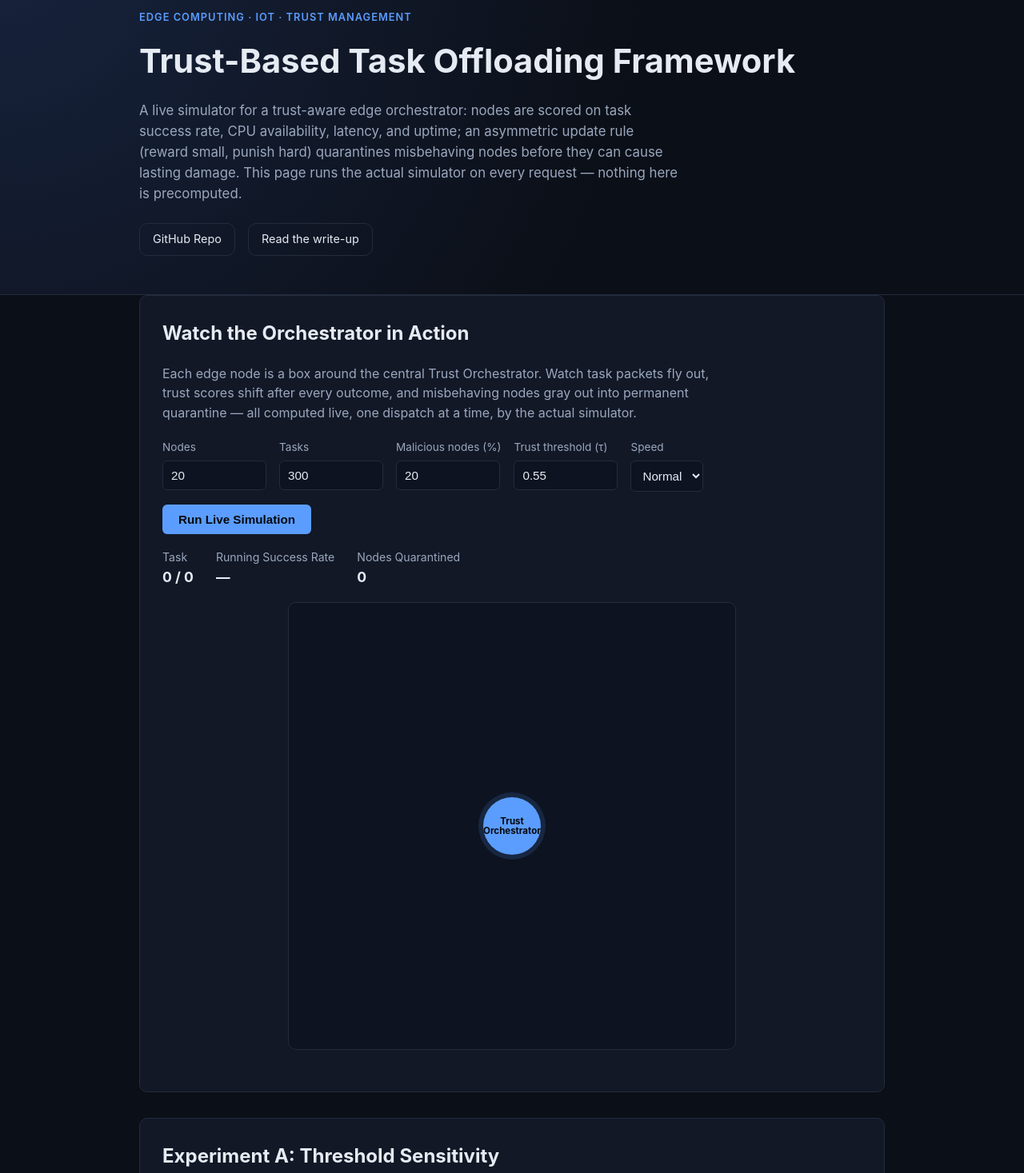
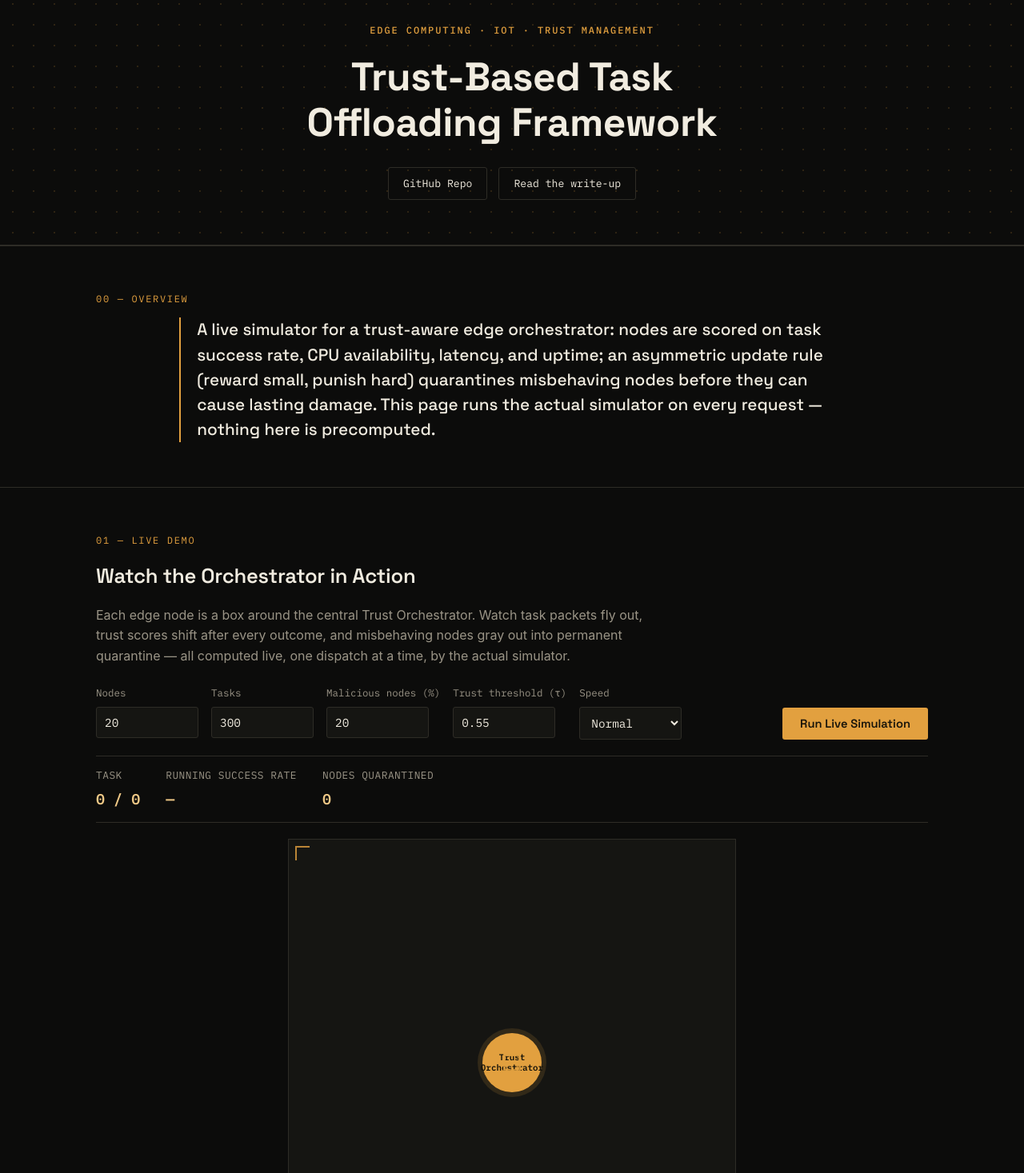
Before and after one commit to MridhiniM/Trust-Based-Task-Offloading-in-IOT-Devices, a plain HTML site: page frontend/index.html in a window 1280 px wide. Shown: the part 60-1527 px from the top of the page at 80% size. Drawn offline with nearby package versions, Linux system fonts and the light colour scheme; no server answers.

Commit message:
Redesign demo frontend: editorial layout, amber/charcoal palette
Moves away from the boxed-card SaaS-dashboard look: sections are now
divider-separated with numbered kicker labels instead of rounded
background panels, the hero heading is centered with a dot-grid texture,
and the intro copy gets its own dedicated overview section styled as a
left-accent-bar callout. Swaps the blue palette for a warmer
amber/charcoal one (Space Grotesk display font, IBM Plex Mono for labels
and numeric readouts), sharpens corners across inputs/buttons/chart
cards, and adds HUD-style corner brackets on the network diagram. Chart
colors and the network diagram's trusted/suspicious/quarantined states
are recolored to match.

Verified with a scratch Playwright screenshot pass (static + full live
simulation run) against the local frontend -- no console errors, node
diagram and charts render correctly under the new palette.

```diff
--- a/frontend/app.js
+++ b/frontend/app.js
@@ -1,8 +1,8 @@
 const API_BASE_URL = "https://trust-offload-api-production.up.railway.app";
 
 const CHART_COLORS = {
-  trust: "#5b9dff",
-  baseline: "#ff6b6b",
+  trust: "#e2a03f",
+  baseline: "#cf5d45",
 };
 
 // Mirrors trust_offload/trust.py's TRUSTED_CUTOFF / QUARANTINE_CUTOFF.
--- a/frontend/index.html
+++ b/frontend/index.html
@@ -5,38 +5,49 @@
   <meta name="viewport" content="width=device-width, initial-scale=1" />
   <title>TBTOF — Trust-Based Task Offloading</title>
   <meta name="description" content="Interactive demo of a trust-based task offloading framework for edge/IoT networks." />
+  <link rel="preconnect" href="https://fonts.googleapis.com" />
+  <link rel="preconnect" href="https://fonts.gstatic.com" crossorigin />
+  <link href="https://fonts.googleapis.com/css2?family=Space+Grotesk:wght@500;600;700&family=IBM+Plex+Mono:wght@400;500;600&display=swap" rel="stylesheet" />
   <link rel="stylesheet" href="style.css" />
 </head>
 <body>
   <header class="hero">
+    <div class="container hero-inner">
+      <p class="eyebrow">Edge Computing &middot; IoT &middot; Trust Management</p>
+      <h1>Trust-Based Task<br />Offloading Framework</h1>
+      <nav class="hero-links">
+        <a href="https://github.com/MridhiniM/Trust-Based-Task-Offloading-in-IOT-Devices" target="_blank" rel="noopener">GitHub Repo</a>
+        <a href="https://github.com/MridhiniM/Trust-Based-Task-Offloading-in-IOT-Devices#readme" target="_blank" rel="noopener">Read the write-up</a>
+      </nav>
+    </div>
+  </header>
+
+  <section class="section overview" id="overview-panel">
     <div class="container">
-      <p class="eyebrow">Edge Computing &middot; IoT &middot; Trust Management</p>
-      <h1>Trust-Based Task Offloading Framework</h1>
+      <span class="kicker">00 — Overview</span>
       <p class="lede">
         A live simulator for a trust-aware edge orchestrator: nodes are scored on task success rate,
         CPU availability, latency, and uptime; an asymmetric update rule (reward small, punish hard)
         quarantines misbehaving nodes before they can cause lasting damage. This page runs the actual
         simulator on every request — nothing here is precomputed.
       </p>
-      <div class="hero-links">
-        <a href="https://github.com/MridhiniM/Trust-Based-Task-Offloading-in-IOT-Devices" target="_blank" rel="noopener">GitHub Repo</a>
-        <a href="https://github.com/MridhiniM/Trust-Based-Task-Offloading-in-IOT-Devices#readme" target="_blank" rel="noopener">Read the write-up</a>
     </div>
-    </div>
-  </header>
+  </section>
 
-  <main class="container">
+  <main>
 
-    <section class="panel" id="live-panel">
+    <section class="section" id="live-panel">
+      <div class="container">
+        <span class="kicker">01 — Live Demo</span>
         <h2>Watch the Orchestrator in Action</h2>
-      <p class="panel-desc">
+        <p class="section-desc">
           Each edge node is a box around the central Trust Orchestrator. Watch task packets fly out,
           trust scores shift after every outcome, and misbehaving nodes gray out into permanent
           quarantine — all computed live, one dispatch at a time, by the actual simulator.
         </p>
 
         <form id="live-form" class="controls viz-controls-row">
-        <div style="display:flex; gap:16px; flex-wrap:wrap;">
+          <div class="controls-fields">
             <label>Nodes
               <input type="number" id="live_n_nodes" value="20" min="6" max="36" />
             </label>
@@ -91,11 +102,14 @@
             </div>
           </div>
         </div>
+      </div>
     </section>
 
-    <section class="panel" id="threshold-panel">
-      <h2>Experiment A: Threshold Sensitivity</h2>
-      <p class="panel-desc">
+    <section class="section" id="threshold-panel">
+      <div class="container">
+        <span class="kicker">02 — Experiment A</span>
+        <h2>Threshold Sensitivity</h2>
+        <p class="section-desc">
           Sweeps the trust threshold and plots overall task success rate — computed live, not
           a static image. Success rate rises gradually as the threshold increases (a low
           threshold measurably costs you, since misbehaving nodes keep getting some traffic for
@@ -107,11 +121,14 @@
         <div class="chart-card wide">
           <canvas id="threshold-chart"></canvas>
         </div>
+      </div>
     </section>
 
-    <section class="panel" id="saturation-panel">
-      <h2>Experiment D: Resilience to Saturation</h2>
-      <p class="panel-desc">
+    <section class="section" id="saturation-panel">
+      <div class="container">
+        <span class="kicker">03 — Experiment D</span>
+        <h2>Resilience to Saturation</h2>
+        <p class="section-desc">
           Fixes a 500-node population and sweeps the fraction of malicious nodes from 0% to 50%,
           comparing overall success rate between the trust-based scheduler and the random baseline.
         </p>
@@ -119,10 +136,13 @@
         <div class="chart-card wide">
           <canvas id="saturation-chart"></canvas>
         </div>
+      </div>
     </section>
 
-    <section class="panel" id="about-panel">
-      <h2>How it works</h2>
+    <section class="section" id="about-panel">
+      <div class="container">
+        <span class="kicker">04 — Reference</span>
+        <h2>How It Works</h2>
         <div class="about-grid">
           <div>
             <h3>Trust score</h3>
@@ -142,6 +162,7 @@
           this simulation's Experiment A differs in shape from the paper's) are in the
           <a href="https://github.com/MridhiniM/Trust-Based-Task-Offloading-in-IOT-Devices#readme" target="_blank" rel="noopener">repo README</a>.
         </p>
+      </div>
     </section>
 
   </main>
--- a/frontend/style.css
+++ b/frontend/style.css
@@ -1,12 +1,18 @@
 :root {
-  --bg: #0b0f17;
-  --bg-panel: #121826;
-  --border: #232c3d;
-  --text: #e6ebf3;
-  --text-dim: #9aa7bd;
-  --accent: #5b9dff;
-  --accent-2: #ff6b6b;
-  --radius: 10px;
+  --bg: #0c0c0b;
+  --bg-raised: #151512;
+  --border: #2e2c26;
+  --text: #f1ece0;
+  --text-dim: #9a9486;
+  --accent: #e2a03f;
+  --accent-soft: #f0c987;
+  --accent-2: #cf5d45;
+  --success: #83a869;
+  --radius: 3px;
+
+  --font-display: "Space Grotesk", -apple-system, BlinkMacSystemFont, sans-serif;
+  --font-mono: "IBM Plex Mono", ui-monospace, SFMono-Regular, Menlo, monospace;
+  --font-body: -apple-system, BlinkMacSystemFont, "Segoe UI", Helvetica, Arial, sans-serif;
 }
 
 * { box-sizing: border-box; }
@@ -15,141 +21,209 @@ body {
   margin: 0;
   background: var(--bg);
   color: var(--text);
-  font-family: -apple-system, BlinkMacSystemFont, "Segoe UI", Roboto, Helvetica, Arial, sans-serif;
-  line-height: 1.55;
+  font-family: var(--font-body);
+  line-height: 1.6;
 }
 
 .container {
-  max-width: 980px;
+  max-width: 1080px;
   margin: 0 auto;
-  padding: 0 24px;
+  padding: 0 20px;
 }
 
+/* ---- Hero ---- */
+
 .hero {
-  padding: 72px 0 48px;
+  padding: 88px 0 56px;
+  text-align: center;
+  background-image:
+    radial-gradient(circle, rgba(226, 160, 63, 0.16) 1px, transparent 1px);
+  background-size: 26px 26px;
+  background-position: center top;
   border-bottom: 1px solid var(--border);
-  background: radial-gradient(circle at top left, #17233d 0%, var(--bg) 60%);
 }
 
+.hero-inner { display: flex; flex-direction: column; align-items: center; }
+
 .eyebrow {
+  font-family: var(--font-mono);
   color: var(--accent);
   text-transform: uppercase;
-  letter-spacing: 0.08em;
-  font-size: 0.8rem;
-  font-weight: 600;
-  margin: 0 0 12px;
+  letter-spacing: 0.16em;
+  font-size: 0.75rem;
+  font-weight: 500;
+  margin: 0 0 20px;
 }
 
 .hero h1 {
-  font-size: clamp(1.8rem, 4vw, 2.6rem);
-  margin: 0 0 16px;
+  font-family: var(--font-display);
+  font-weight: 700;
+  font-size: clamp(2rem, 5vw, 3.1rem);
+  line-height: 1.15;
+  margin: 0 0 28px;
+  max-width: 16ch;
+  letter-spacing: -0.01em;
 }
 
-.lede {
-  color: var(--text-dim);
-  max-width: 680px;
-  font-size: 1.05rem;
-}
-
-.hero-links { margin-top: 24px; display: flex; gap: 16px; flex-wrap: wrap; }
+.hero-links { display: flex; gap: 14px; flex-wrap: wrap; justify-content: center; }
 
 .hero-links a {
+  font-family: var(--font-mono);
+  font-size: 0.82rem;
   color: var(--text);
   text-decoration: none;
   border: 1px solid var(--border);
-  padding: 8px 16px;
+  padding: 9px 18px;
   border-radius: var(--radius);
-  font-size: 0.9rem;
-  transition: border-color 0.15s;
+  transition: border-color 0.15s, color 0.15s;
 }
 
-.hero-links a:hover { border-color: var(--accent); }
+.hero-links a:hover { border-color: var(--accent); color: var(--accent-soft); }
 
-main { padding: 48px 0; }
+/* ---- Overview / lede ---- */
 
-.panel {
-  background: var(--bg-panel);
-  border: 1px solid var(--border);
-  border-radius: var(--radius);
-  padding: 28px;
-  margin-bottom: 32px;
+.overview { padding: 44px 0 48px; }
+
+.lede {
+  font-family: var(--font-display);
+  font-weight: 500;
+  color: var(--text);
+  font-size: 1.3rem;
+  line-height: 1.5;
+  max-width: 62ch;
+  margin: 0 auto;
+  padding-left: 20px;
+  border-left: 2px solid var(--accent);
 }
 
-.panel h2 { margin-top: 0; }
+/* ---- Sections (no boxed cards -- divider + kicker instead) ---- */
 
-.panel-desc { color: var(--text-dim); max-width: 720px; }
+.section {
+  padding: 56px 0;
+  border-top: 1px solid var(--border);
+}
+
+.section h2 {
+  font-family: var(--font-display);
+  font-weight: 600;
+  font-size: 1.6rem;
+  margin: 0 0 14px;
+  letter-spacing: -0.01em;
+}
+
+.kicker {
+  display: block;
+  font-family: var(--font-mono);
+  font-size: 0.75rem;
+  letter-spacing: 0.14em;
+  text-transform: uppercase;
+  color: var(--accent);
+  margin-bottom: 14px;
+}
+
+.section-desc { color: var(--text-dim); max-width: 720px; }
+
+/* ---- Controls ---- */
 
 .controls {
   display: flex;
   flex-wrap: wrap;
   gap: 16px;
   align-items: end;
-  margin: 20px 0 8px;
+  justify-content: space-between;
+  margin: 24px 0 8px;
+}
+
+.controls-fields {
+  display: flex;
+  flex-wrap: wrap;
+  gap: 16px;
 }
 
 .controls label {
   display: flex;
   flex-direction: column;
-  font-size: 0.85rem;
+  font-family: var(--font-mono);
+  font-size: 0.78rem;
   color: var(--text-dim);
-  gap: 6px;
+  gap: 7px;
 }
 
-.controls input {
-  background: #0d1320;
+.controls input,
+.controls select {
+  background: var(--bg-raised);
   border: 1px solid var(--border);
   color: var(--text);
   padding: 9px 10px;
-  border-radius: 6px;
-  width: 130px;
-  font-size: 0.95rem;
+  border-radius: var(--radius);
+  width: 128px;
+  font-family: var(--font-mono);
+  font-size: 0.9rem;
+}
+
+.controls input:focus,
+.controls select:focus {
+  outline: none;
+  border-color: var(--accent);
 }
 
 button, .secondary-btn {
   background: var(--accent);
-  color: #05070d;
+  color: #16130a;
   border: none;
-  padding: 10px 20px;
-  border-radius: 6px;
+  padding: 11px 22px;
+  border-radius: var(--radius);
+  font-family: var(--font-display);
   font-weight: 600;
   cursor: pointer;
-  font-size: 0.95rem;
+  font-size: 0.92rem;
 }
 
-button:hover, .secondary-btn:hover { filter: brightness(1.08); }
-button:disabled { opacity: 0.6; cursor: default; }
+button:hover, .secondary-btn:hover { background: var(--accent-soft); }
+button:disabled { opacity: 0.5; cursor: default; }
 
 .secondary-btn {
   background: transparent;
   color: var(--accent);
   border: 1px solid var(--accent);
-  margin-bottom: 16px;
+  margin-bottom: 18px;
 }
+.secondary-btn:hover { color: var(--accent-soft); border-color: var(--accent-soft); }
 
 .status {
+  font-family: var(--font-mono);
   color: var(--text-dim);
-  font-size: 0.9rem;
-  margin-top: 12px;
+  font-size: 0.85rem;
+  margin-top: 14px;
 }
 
 .status.error { color: var(--accent-2); }
 
-.results { margin-top: 24px; }
+/* ---- Results ---- */
+
+.results { margin-top: 28px; }
 
 .results-table {
   width: 100%;
   border-collapse: collapse;
-  margin-bottom: 24px;
+  margin-bottom: 28px;
   font-size: 0.92rem;
 }
 
 .results-table th, .results-table td {
   text-align: left;
-  padding: 10px 12px;
+  padding: 11px 12px;
   border-bottom: 1px solid var(--border);
 }
 
-.results-table th { color: var(--text-dim); font-weight: 600; }
+.results-table th {
+  font-family: var(--font-mono);
+  color: var(--text-dim);
+  font-weight: 500;
+  font-size: 0.78rem;
+  text-transform: uppercase;
+  letter-spacing: 0.06em;
+}
 
 .chart-grid {
   display: grid;
@@ -158,9 +232,10 @@ button:disabled { opacity: 0.6; cursor: default; }
 }
 
 .chart-card {
-  background: #0d1320;
+  background: var(--bg-raised);
   border: 1px solid var(--border);
-  border-radius: var(--radius);
+  border-top: 2px solid var(--accent);
+  border-radius: 0 0 var(--radius) var(--radius);
   padding: 16px;
   position: relative;
   height: 280px;
@@ -170,53 +245,73 @@ button:disabled { opacity: 0.6; cursor: default; }
 
 .chart-card h3 {
   margin: 0 0 8px;
-  font-size: 0.95rem;
+  font-family: var(--font-mono);
+  font-size: 0.82rem;
   color: var(--text-dim);
-  font-weight: 600;
+  font-weight: 500;
+  text-transform: uppercase;
+  letter-spacing: 0.04em;
 }
 
-.viz-controls-row {
-  display: flex;
-  justify-content: space-between;
-  align-items: flex-end;
-  flex-wrap: wrap;
-  gap: 16px;
-}
-
-.controls select {
-  background: #0d1320;
-  border: 1px solid var(--border);
-  color: var(--text);
-  padding: 9px 10px;
-  border-radius: 6px;
-  font-size: 0.95rem;
-}
+/* ---- Live stats readout ---- */
 
 .live-stats {
   display: flex;
-  gap: 28px;
+  gap: 32px;
   flex-wrap: wrap;
-  margin: 18px 0;
-  font-size: 0.88rem;
+  margin: 20px 0;
+  padding: 14px 0;
+  border-top: 1px solid var(--border);
+  border-bottom: 1px solid var(--border);
+  font-family: var(--font-mono);
+  font-size: 0.8rem;
   color: var(--text-dim);
+  text-transform: uppercase;
+  letter-spacing: 0.04em;
 }
 
 .live-stats strong {
-  color: var(--text);
-  font-size: 1.1rem;
+  color: var(--accent-soft);
+  font-size: 1.15rem;
+  font-family: var(--font-mono);
   display: block;
+  text-transform: none;
+  letter-spacing: 0;
+  margin-top: 4px;
 }
+
+/* ---- Network diagram ---- */
 
 .network-viz {
   position: relative;
   width: 100%;
   aspect-ratio: 1 / 1;
   max-width: 560px;
-  margin: 8px auto 24px;
-  background: #0d1320;
+  margin: 8px auto 8px;
+  background: var(--bg-raised);
   border: 1px solid var(--border);
-  border-radius: var(--radius);
   overflow: hidden;
+}
+
+/* HUD-style corner brackets instead of a rounded card border */
+.network-viz::before,
+.network-viz::after,
+.network-viz .hub::before {
+  content: "";
+  position: absolute;
+  width: 16px;
+  height: 16px;
+  border-color: var(--accent);
+  border-style: solid;
+  opacity: 0.8;
+}
+.network-viz::before {
+  top: 8px; left: 8px;
+  border-width: 2px 0 0 2px;
+}
+.network-viz::after {
+  bottom: 8px; right: 8px;
+  border-width: 0 2px 2px 0;
 }
 
 .hub {
@@ -224,20 +319,21 @@ button:disabled { opacity: 0.6; cursor: default; }
   left: 50%;
   top: 50%;
   transform: translate(-50%, -50%);
-  width: 72px;
-  height: 72px;
+  width: 74px;
+  height: 74px;
   border-radius: 50%;
   background: var(--accent);
-  color: #05070d;
+  color: #16130a;
   display: flex;
   align-items: center;
   justify-content: center;
-  font-size: 0.72rem;
-  font-weight: 700;
+  font-family: var(--font-mono);
+  font-size: 0.68rem;
+  font-weight: 600;
   text-align: center;
-  line-height: 1.1;
+  line-height: 1.2;
   z-index: 3;
-  box-shadow: 0 0 0 6px rgba(91, 157, 255, 0.15);
+  box-shadow: 0 0 0 6px rgba(226, 160, 63, 0.14);
 }
 
 .connector {
@@ -255,46 +351,47 @@ button:disabled { opacity: 0.6; cursor: default; }
   width: 64px;
   height: 44px;
   transform: translate(-50%, -50%);
-  border-radius: 8px;
+  border-radius: 2px;
   border: 1.5px solid var(--border);
-  background: #16202f;
+  background: #100f0c;
   display: flex;
   flex-direction: column;
   align-items: center;
   justify-content: center;
-  font-size: 0.68rem;
+  font-family: var(--font-mono);
+  font-size: 0.66rem;
   z-index: 2;
   transition: background-color 0.35s, border-color 0.35s, opacity 0.5s, transform 0.35s;
 }
 
-.node-box .node-id { font-weight: 700; color: var(--text); }
+.node-box .node-id { font-weight: 600; color: var(--text); }
 .node-box .node-trust { color: var(--text-dim); font-variant-numeric: tabular-nums; }
 
-.node-box.trusted { border-color: #3ecf8e; }
-.node-box.trusted .node-trust { color: #3ecf8e; }
+.node-box.trusted { border-color: var(--success); }
+.node-box.trusted .node-trust { color: var(--success); }
 
-.node-box.suspicious { border-color: #e8c547; }
-.node-box.suspicious .node-trust { color: #e8c547; }
+.node-box.suspicious { border-color: var(--accent); }
+.node-box.suspicious .node-trust { color: var(--accent); }
 
 .node-box.quarantined {
-  border-color: #4a5568;
-  background: #0d1320;
+  border-color: #4a473e;
+  background: #0c0b09;
   opacity: 0.35;
   transform: translate(-50%, -50%) scale(0.88);
 }
-.node-box.quarantined .node-trust { color: #6b7688; }
+.node-box.quarantined .node-trust { color: #6b6759; }
 
 .node-box.pulse-success { animation: pulse-success 0.5s ease; }
 .node-box.pulse-fail { animation: pulse-fail 0.5s ease; }
 
 @keyframes pulse-success {
-  0% { box-shadow: 0 0 0 0 rgba(62, 207, 142, 0.6); }
-  100% { box-shadow: 0 0 0 10px rgba(62, 207, 142, 0); }
+  0% { box-shadow: 0 0 0 0 rgba(131, 168, 105, 0.6); }
+  100% { box-shadow: 0 0 0 10px rgba(131, 168, 105, 0); }
 }
 
 @keyframes pulse-fail {
-  0% { box-shadow: 0 0 0 0 rgba(255, 107, 107, 0.6); }
-  100% { box-shadow: 0 0 0 10px rgba(255, 107, 107, 0); }
+  0% { box-shadow: 0 0 0 0 rgba(207, 93, 69, 0.6); }
+  100% { box-shadow: 0 0 0 10px rgba(207, 93, 69, 0); }
 }
 
 .packet {
@@ -319,7 +416,7 @@ button:disabled { opacity: 0.6; cursor: default; }
   height: 14px;
   border-radius: 50%;
   background: var(--accent-2);
-  border: 2px solid var(--bg-panel);
+  border: 2px solid var(--bg-raised);
 }
 
 .quarantine-badge::before {
@@ -329,31 +426,44 @@ button:disabled { opacity: 0.6; cursor: default; }
   right: 2px;
   top: 50%;
   height: 2px;
-  background: #05070d;
+  background: #0c0c0b;
   transform: translateY(-50%) rotate(45deg);
 }
+
+/* ---- About grid ---- */
 
 .about-grid {
   display: grid;
   grid-template-columns: repeat(auto-fit, minmax(220px, 1fr));
-  gap: 20px;
-  margin: 20px 0;
+  gap: 28px;
+  margin: 24px 0;
 }
 
-.about-grid h3 { margin: 0 0 6px; font-size: 1rem; color: var(--accent); }
+.about-grid h3 {
+  font-family: var(--font-mono);
+  margin: 0 0 8px;
+  font-size: 0.85rem;
+  text-transform: uppercase;
+  letter-spacing: 0.05em;
+  color: var(--accent);
+  font-weight: 500;
+}
 .about-grid p { margin: 0; color: var(--text-dim); font-size: 0.92rem; }
 
 .about-footer { color: var(--text-dim); font-size: 0.92rem; }
-.about-footer a { color: var(--accent); }
+.about-footer a { color: var(--accent-soft); }
 
 .site-footer {
   border-top: 1px solid var(--border);
   padding: 24px 0 48px;
   color: var(--text-dim);
-  font-size: 0.85rem;
+  font-family: var(--font-mono);
+  font-size: 0.8rem;
 }
 
 @media (max-width: 640px) {
   .chart-grid { grid-template-columns: 1fr; }
-  .controls input { width: 100%; }
+  .controls input, .controls select { width: 100%; }
+  .controls { flex-direction: column; align-items: stretch; }
+  .lede { font-size: 1.1rem; padding-left: 14px; }
 }
```
Lines whose indentation alone changed are shown as unchanged.
